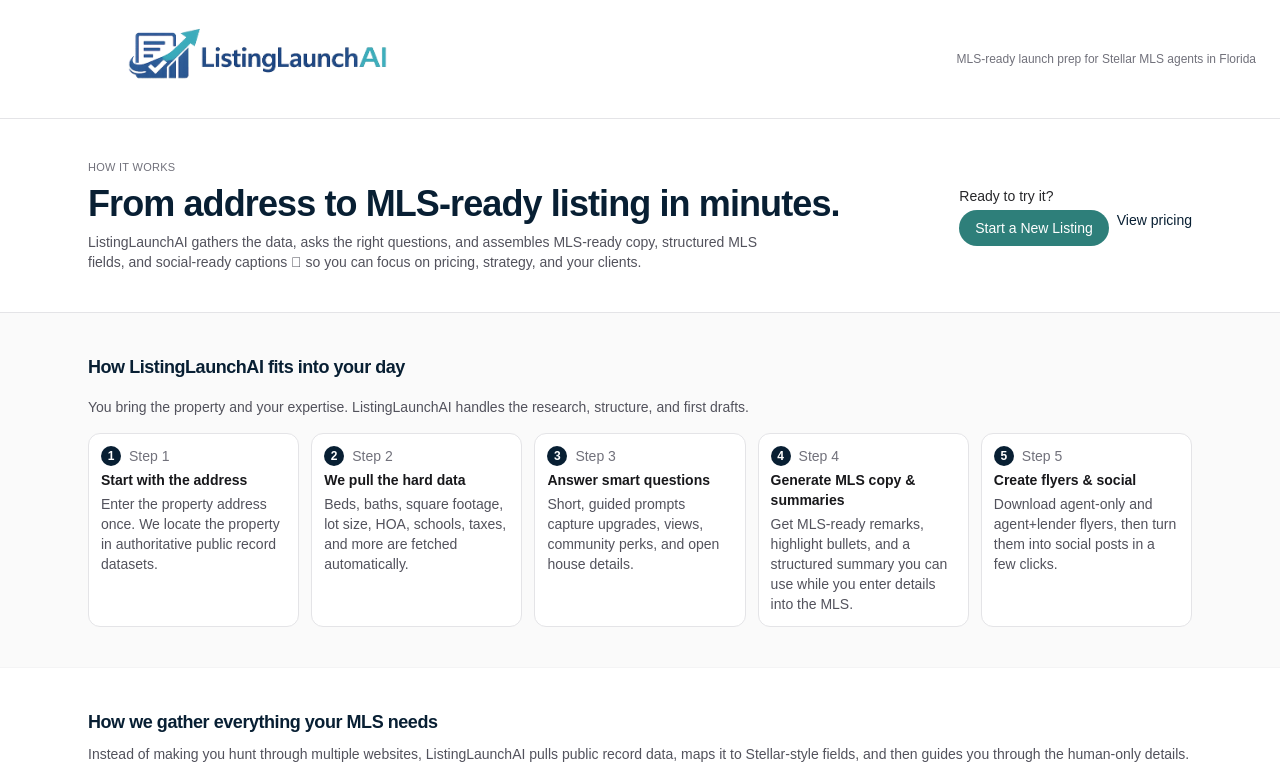
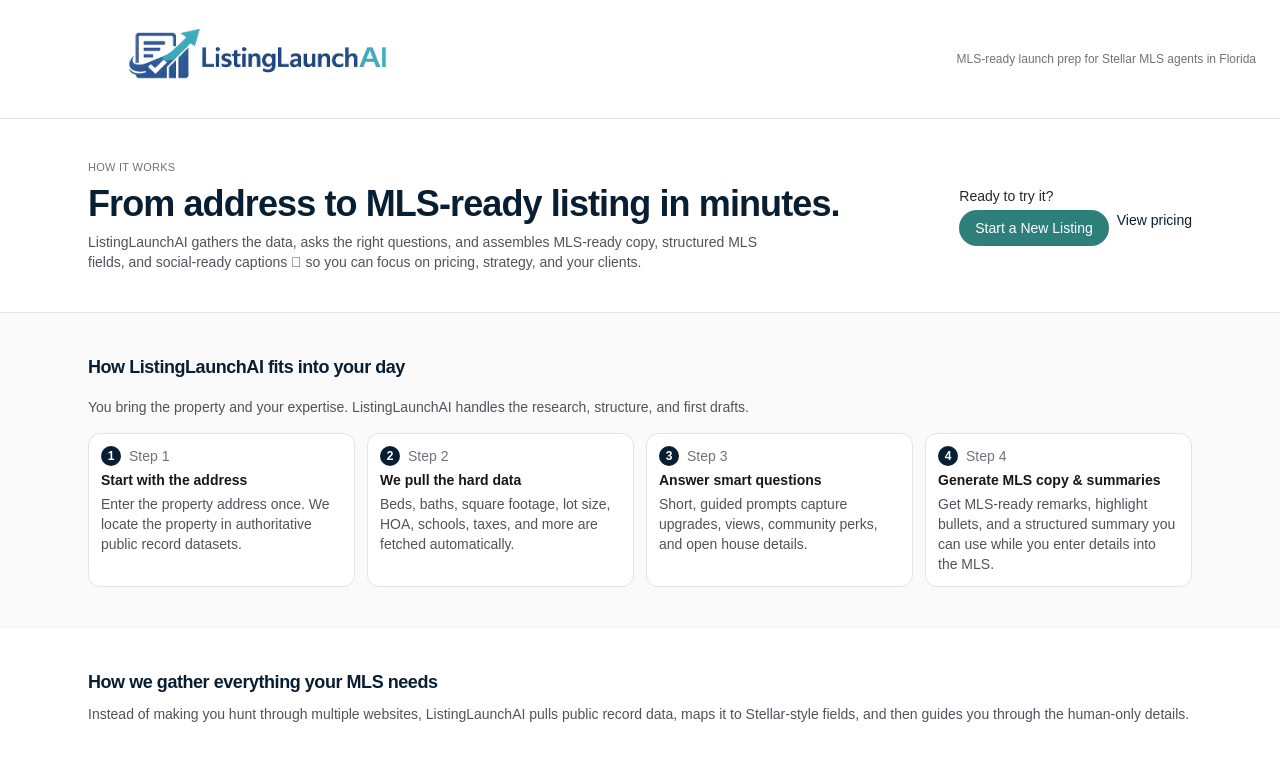
Before and after one commit to stroka22/listinglaunch-ai, a Next.js app: page /how-it-works in a window 1280 px wide. Shown: the top 764 px of the page. Built offline with nearby package versions, Linux system fonts and the light colour scheme.

Commit message:
Remove step 5 (Create flyers & social) from How It Works page

```diff
--- a/app/how-it-works/page.tsx
+++ b/app/how-it-works/page.tsx
@@ -52,7 +52,7 @@
             research, structure, and first drafts.
           </p>
 
-          <div className="grid gap-3 text-sm md:grid-cols-5">
+          <div className="grid gap-3 text-sm md:grid-cols-4">
             {[
               {
                 title: "Start with the address",
@@ -70,10 +70,6 @@
                 title: "Generate MLS copy & summaries",
                 body:
                   "Get MLS-ready remarks, highlight bullets, and a structured summary you can use while you enter details into the MLS.",
-              },
-              {
-                title: "Create flyers & social",
-                body: "Download agent-only and agent+lender flyers, then turn them into social posts in a few clicks.",
               },
             ].map((step, idx) => (
               <div
```
